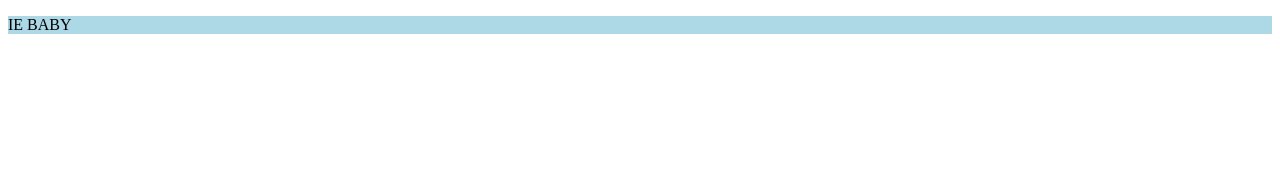
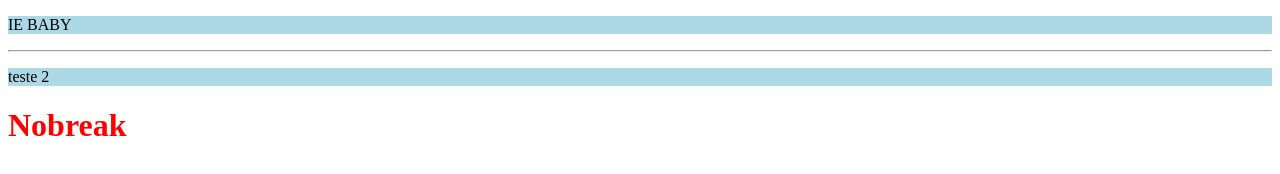
Before and after one commit to DaniloMikeTM/primeiro-repositorio, a plain HTML site: page index.html in a window 1280 px wide. Drawn offline with Linux system fonts and the light colour scheme.

Commit message:
primeira versão

```diff
--- a/estilo.css
+++ b/estilo.css
@@ -1,3 +1,6 @@
 P{
     background-color: lightblue;
 }
+h1 {
+    color: red;
+}
--- a/index.html
+++ b/index.html
@@ -6,5 +6,8 @@
     </Head>
     <body>
         <p>IE BABY</p>
+        <hr>
+        <p>teste 2</p>
+        <h1>Nobreak</h1>
     </body>
 </html>
```
